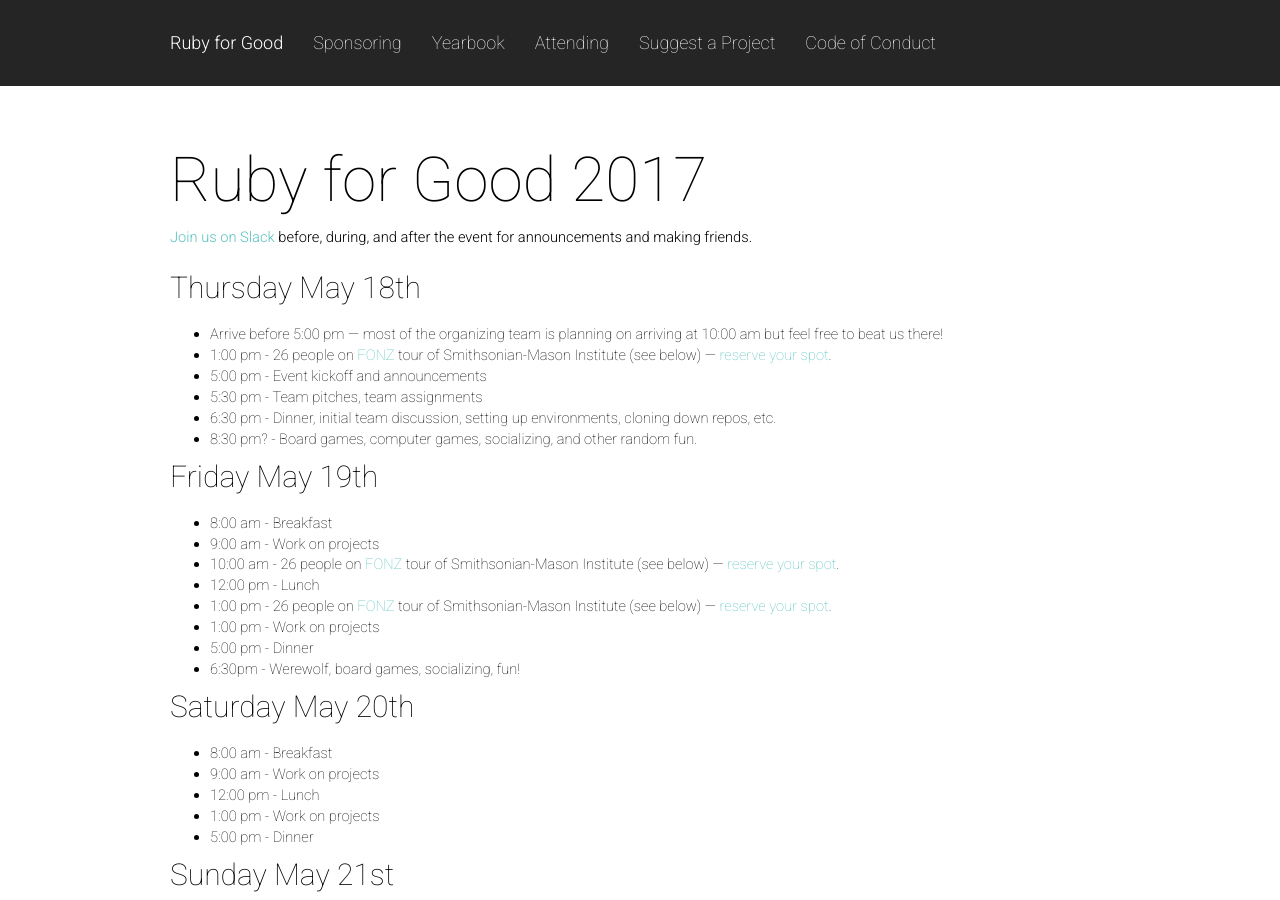
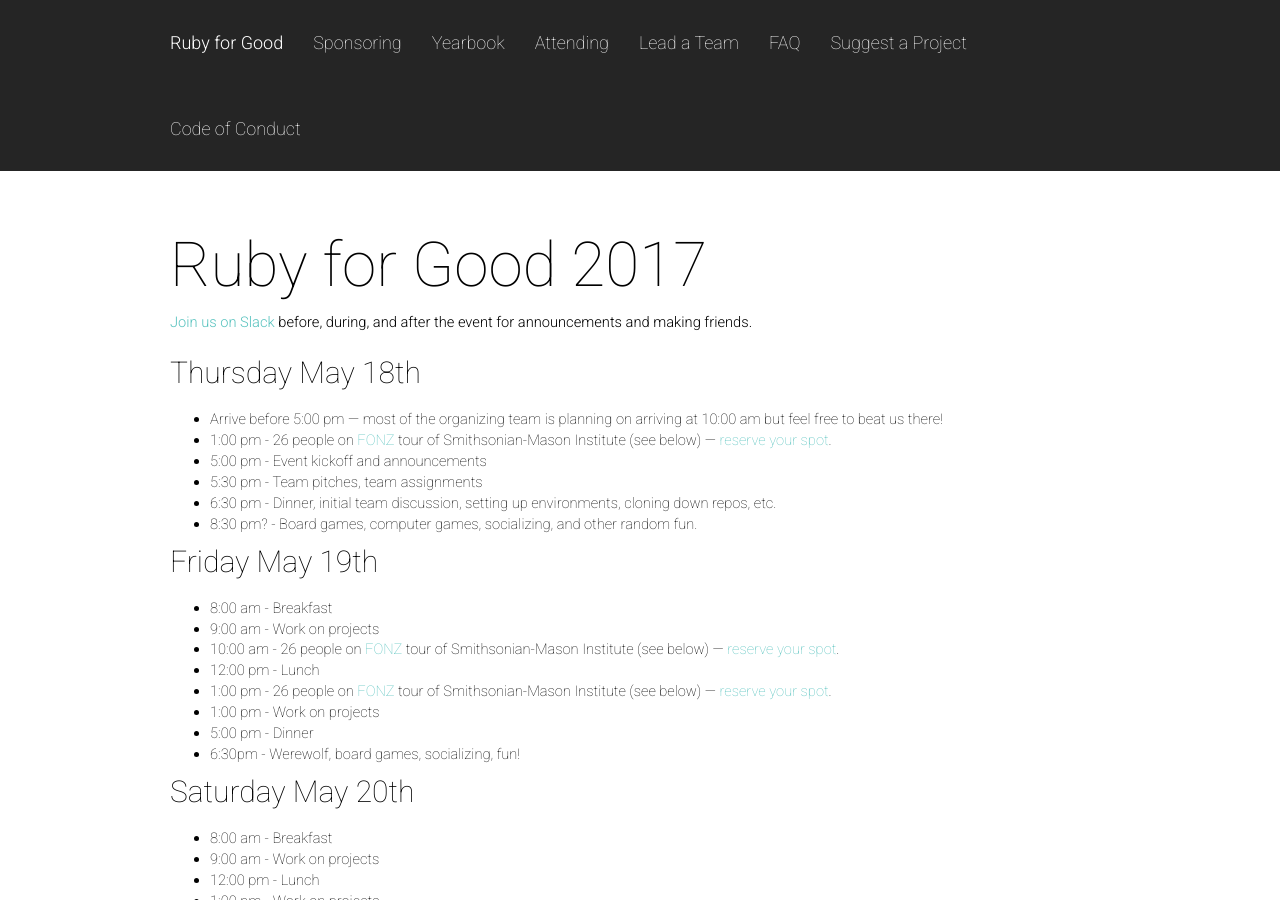
Before and after one commit to rubyforgood/rubyforgood.org--old, a Jekyll site: the page built from 2017.md, in a window 1280 px wide and 900 px high. Built offline with Jekyll 4.4.1, drawn with Linux system fonts in a browser that asks for light colours; our own code applies the rules of GitHub Pages for plain Markdown files.

Commit message:
Update header.html

```diff
--- a/_includes/header.html
+++ b/_includes/header.html
@@ -12,6 +12,8 @@
         <li><a href="/sponsors.html">Sponsoring</a></li>
         <li><a href="/yearbook.html">Yearbook</a></li>
         <li><a href="/attend.html">Attending</a></li>
+        <li><a href="/team-leads.html">Lead a Team</a></li>
+        <li><a href="/faq.html">FAQ</a></li>
         <li><a href="/submit-project.html">Suggest a Project</a></li>
         <!--
         <li><a href="/2017.html">2017 Event Information</a></li>
```
